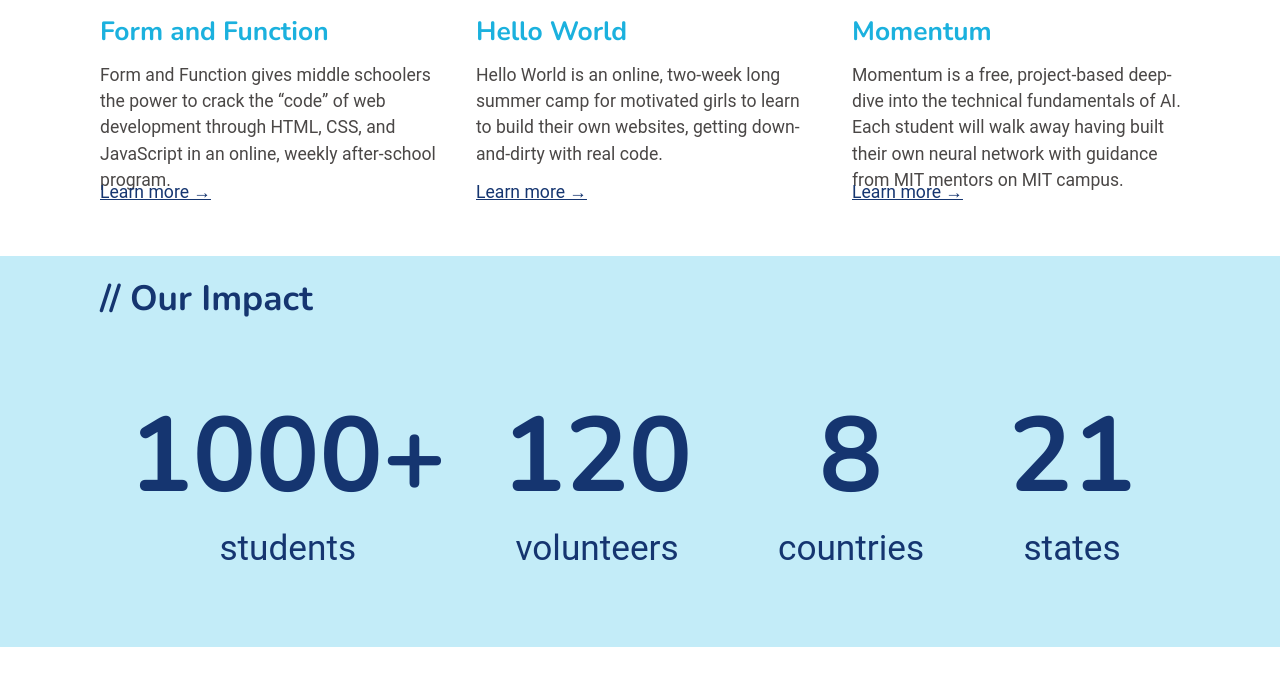
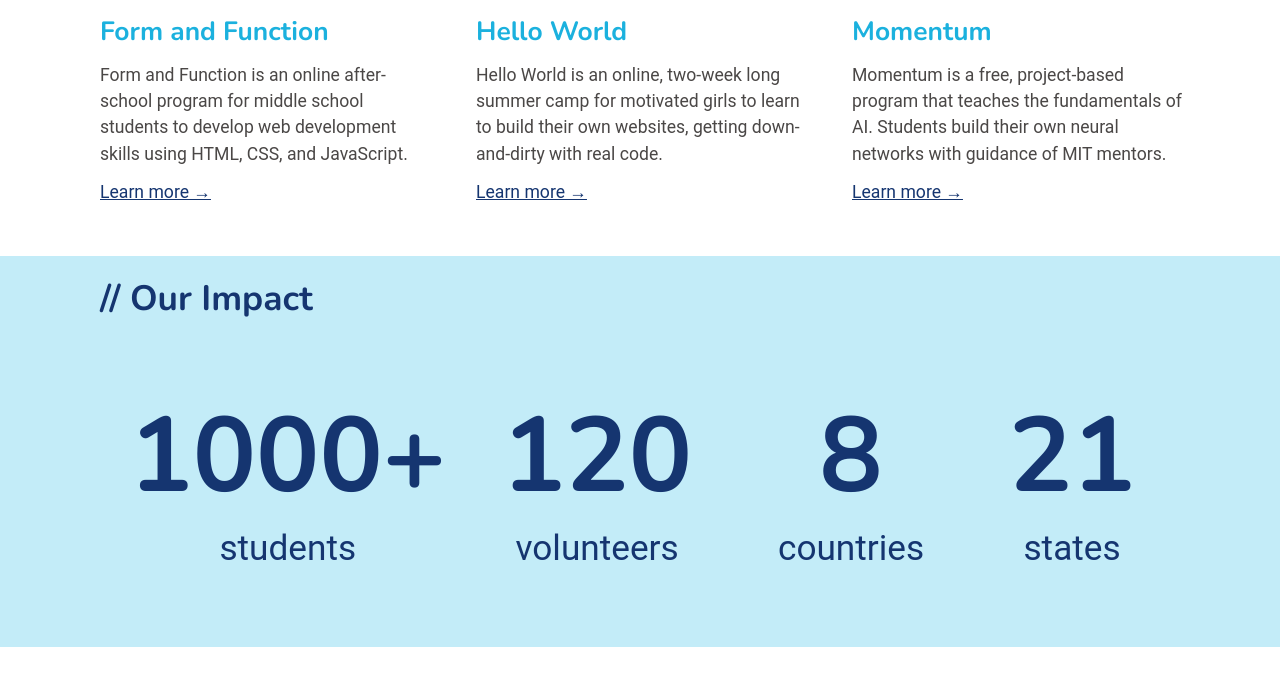
Before and after one commit to bit-by-bit-coding/bxb-website, a Jekyll site: the page built from index.html, in a window 1280 px wide and 900 px high, scrolled down 902 px, cut to the strip 195-881 px from the top of the window. Built offline with Jekyll 4.4.1, drawn with Linux system fonts in a browser that asks for light colours; nearby versions of some CDN libraries; some web fonts are replaced.

Commit message:
Update index.html
aesthetic fixes

```diff
--- a/index.html
+++ b/index.html
@@ -32,8 +32,8 @@
             <div class="details-item program-info">
                 <img class="program-photo" class="details-item" src="/imgs/something.png">
                 <h2 class="noslashes">Form and Function</h2>
-                <p> Form and Function gives middle schoolers the power to crack the “code” of web development
-                    through HTML, CSS, and JavaScript in an online, weekly after-school program.
+                <p> Form and Function is an online after-school program for middle school students to develop web
+                    development skills using HTML, CSS, and JavaScript.
                     <!-- Form and Function gives middle schoolers the power to crack the “code” of web development!
                     Our free weekly after-school program helps you transform the web into a canvas for your
                     ideas. Interactive projects, demos, and individual help will teach you how to use HTML,
@@ -61,9 +61,8 @@
                 <img class="program-photo" class="details-item" src="/imgs/momentum.jpg">
                 <h2 class="noslashes">Momentum</h2>
                 <p>
-                    Momentum is a free, project-based deep-dive into the technical fundamentals of AI.
-                    Each student will walk away having built their own neural network with guidance from
-                    MIT mentors on MIT campus.
+                    Momentum is a free, project-based program that teaches the fundamentals of AI.
+                    Students build their own neural networks with guidance of MIT mentors.
                 </p>
                 <a href="https://www.mitmomentum.org/">
                     Learn more →
```
